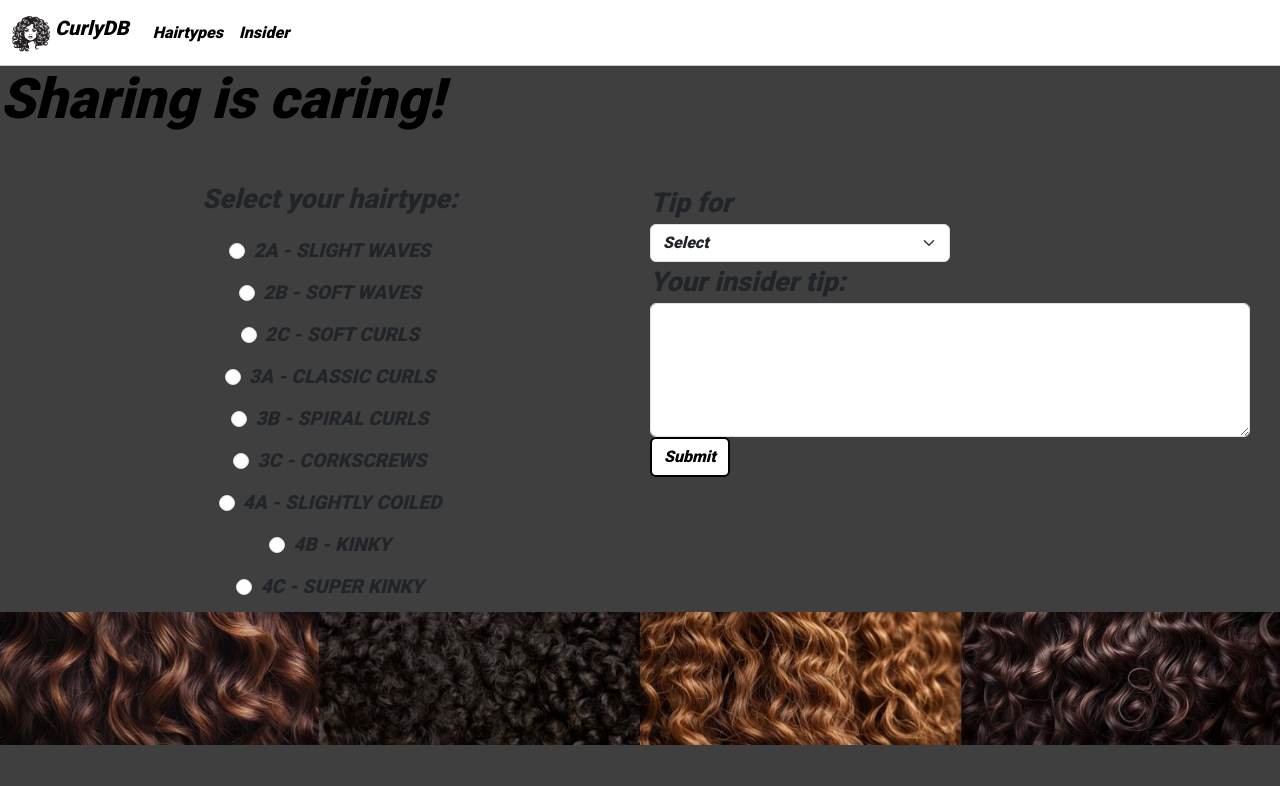
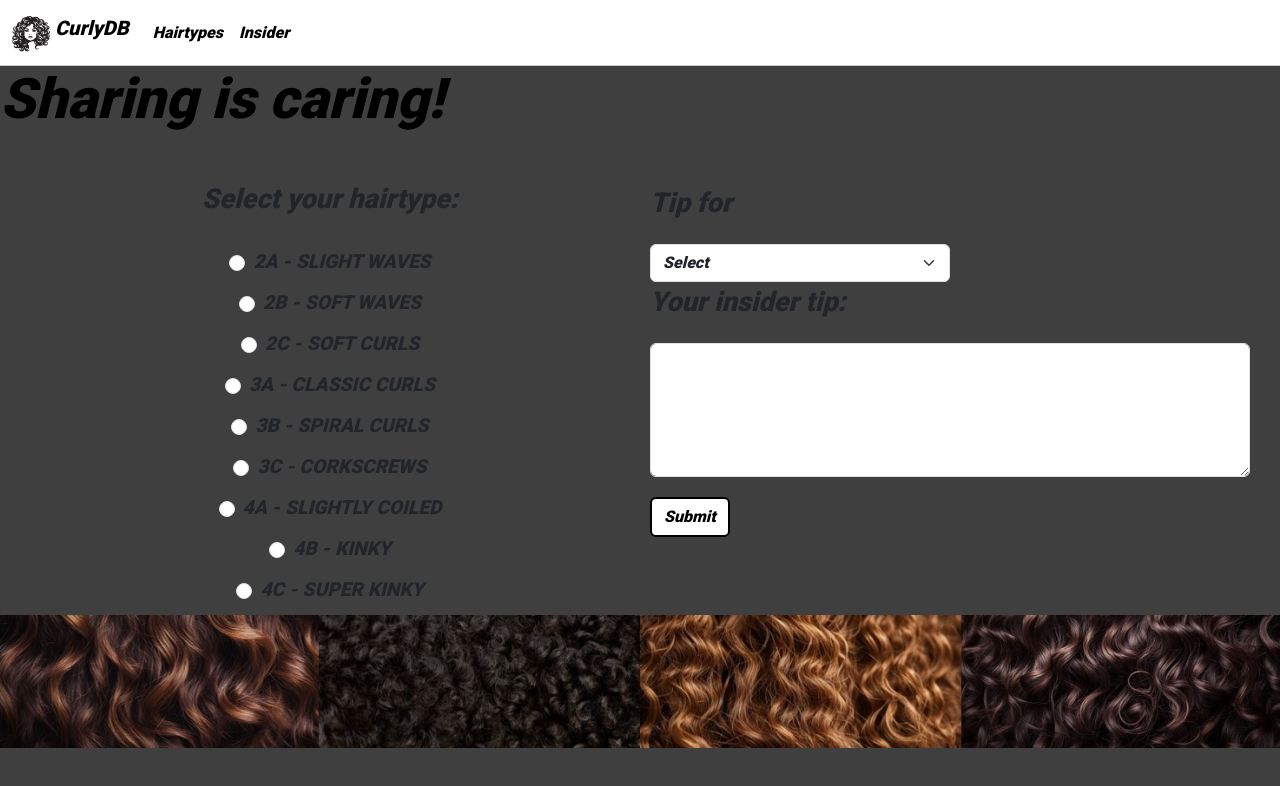
Before and after one commit to selintyrs/curlyDB, a SvelteKit app: page /insider/create in a window 1280 px wide. Shown: the top 786 px of the page. Built offline with nearby package versions, Linux system fonts and the light colour scheme.

Commit message:
abständ

```diff
--- a/src/routes/insider/create/+page.svelte
+++ b/src/routes/insider/create/+page.svelte
@@ -187,7 +187,8 @@
   font-style: italic;
   font-size: 1.2rem;
   font-weight: lighter;
-  line-height: 1.3; /* Reduces spacing between lines */
+  line-height: 1; /* Reduces spacing between lines */
+  text-align: left;
 }
 
 .form-right .form-question,
@@ -195,6 +196,7 @@
   font-family: "Roboto", sans-serif;
   font-style: italic;
   font-size: 1.7rem;
+  margin-bottom: 20px;
 }
 
 .form-select {
@@ -211,6 +213,7 @@
   font-style: italic;
   font-family: "Roboto", sans-serif;
   color: black;
+  margin-top: 20px;
 }
 
 .banner img {
```
